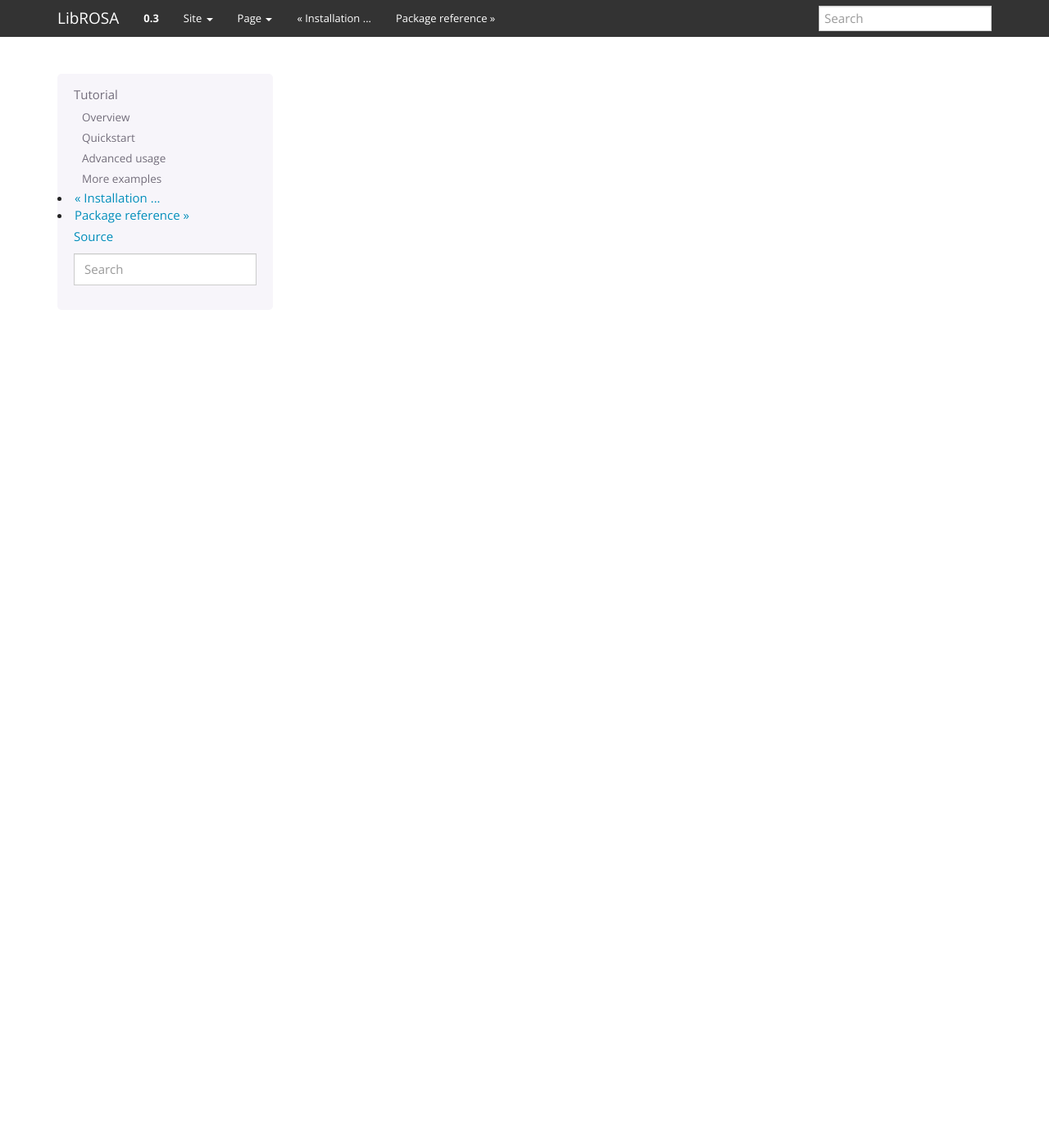
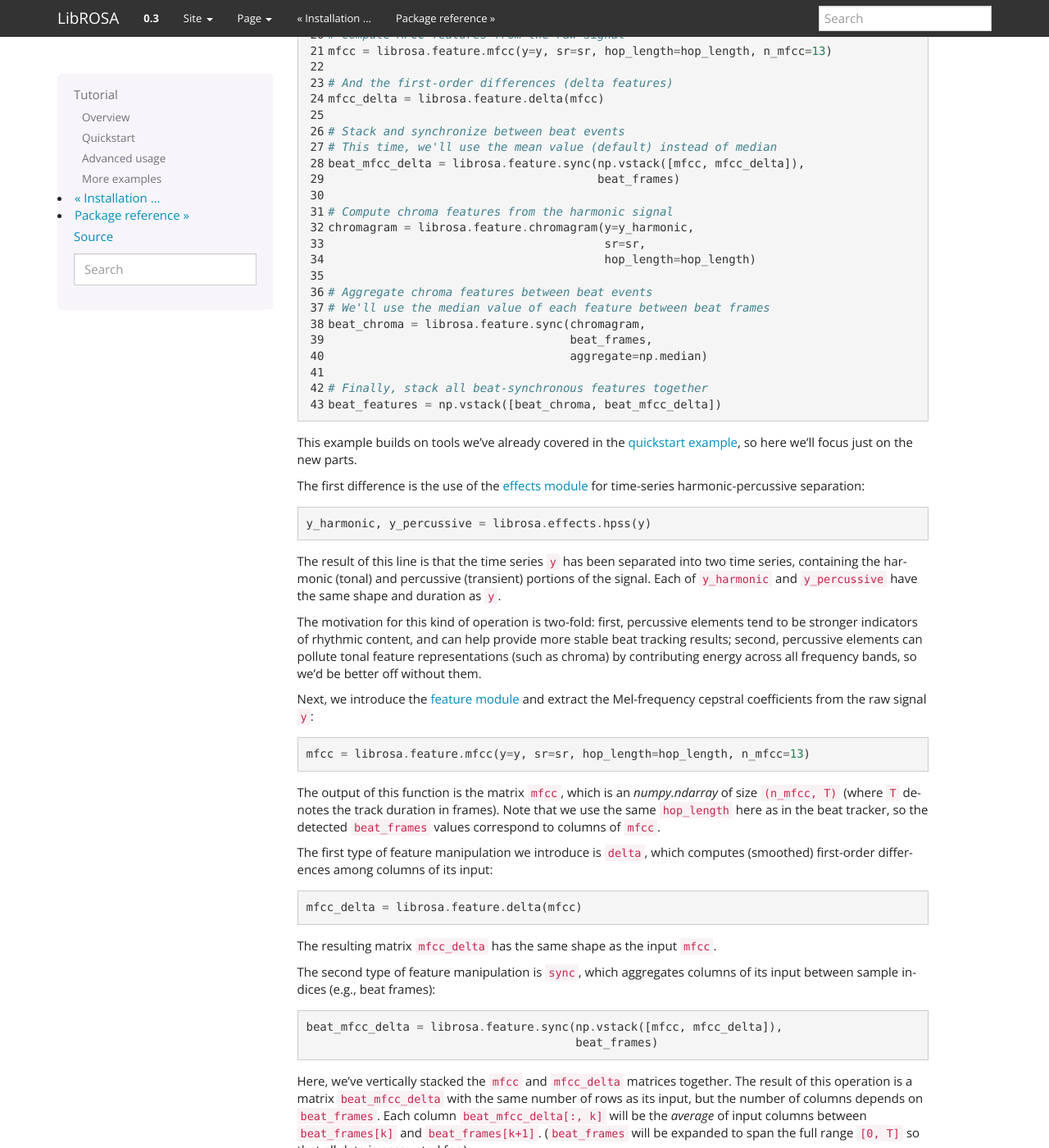
Before and after one commit to librosa/librosa, a Sphinx documentation site: the page built from docs/tutorial.rst, in a window 1280 px wide and 1400 px high, scrolled down 3871 px. Shown: the whole window at 82% size. Built offline with Sphinx 7.4.7, drawn with Linux system fonts in a browser that asks for light colours; some of the changed text lies outside the part shown.

Commit message:
advanced example in tutorial

```diff
--- a/docs/tutorial.rst
+++ b/docs/tutorial.rst
@@ -66,6 +66,7 @@ The *librosa* package is structured as collection of submodules:
         Helper utilities (normalization, padding, centering, etc.)
 
 
+.. _quickstart:
 
 Quickstart
 ----------
@@ -75,6 +76,7 @@ Before diving into the details, we'll walk through a brief example program
     :linenos:
 
     # Beat tracking example
+    import librosa
 
     # 1. Get the file path to the included audio example
     filename = librosa.util.example_audio_file()
@@ -91,7 +93,7 @@ Before diving into the details, we'll walk through a brief example program
     print 'Estimated tempo: %0.2f beats per minute' % tempo
 
     # 4. Convert the frame indices of beat events into timestamps
-    beat_times = librosa.frames_to_time(beats, sr=sr, hop_length=hop_length)
+    beat_times = librosa.frames_to_time(beat_frames, sr=sr, hop_length=hop_length)
 
     print 'Saving output to beat_times.csv'
     librosa.output.times_csv('beat_times.csv', beat_times)
@@ -135,7 +137,7 @@ that the *k*\ th frame is centered around sample ``k * hop_length``.
 
 The next operation converts the frame numbers ``beat_frames`` into timings::
 
-    beat_times = librosa.frames_to_time(beats, sr=sr, hop_length=hop_length)
+    beat_times = librosa.frames_to_time(beat_frames, sr=sr, hop_length=hop_length)
 
 Now, ``beat_times`` will be an array of timestamps (in seconds) corresponding to
 detected beat events.
@@ -158,8 +160,138 @@ This is primarily useful for visualization purposes (e.g., using
 `Sonic Visualiser <http://www.sonicvisualiser.org>`_) or evaluation (e.g., using
 `mir_eval <https://github.com/craffel/mir_eval>`_).
 
+
 Advanced usage
 --------------
+
+Here we'll cover a more advanced example, integrating harmonic-percussive separation,
+multiple spectral features, and beat-synchronous feature aggregation.
+
+.. code-block:: python
+    :linenos:
+
+    # Feature extraction example
+
+    import numpy as np
+    import librosa
+
+    # Load the example clip
+    y, sr = librosa.load(librosa.util.example_audio_file())
+
+    # Separate harmonics and percussives into two waveforms
+    y_harmonic, y_percussive = librosa.effects.hpss(y)
+
+    # Set the hop length
+    hop_length = 64
+
+    # Beat track on the percussive signal
+    tempo, beat_frames = librosa.beat.beat_track(y=y_percussive,
+                                                 sr=sr,
+                                                 hop_length=hop_length)
+
+    # Compute MFCC features from the raw signal
+    mfcc = librosa.feature.mfcc(y=y, sr=sr, hop_length=hop_length, n_mfcc=13)
+
+    # And the first-order differences (delta features)
+    mfcc_delta = librosa.feature.delta(mfcc)
+
+    # Stack and synchronize between beat events
+    # This time, we'll use the mean value (default) instead of median
+    beat_mfcc_delta = librosa.feature.sync(np.vstack([mfcc, mfcc_delta]),
+                                           beat_frames)
+
+    # Compute chroma features from the harmonic signal
+    chromagram = librosa.feature.chromagram(y=y_harmonic,
+                                            sr=sr,
+                                            hop_length=hop_length)
+
+    # Aggregate chroma features between beat events
+    # We'll use the median value of each feature between beat frames
+    beat_chroma = librosa.feature.sync(chromagram,
+                                       beat_frames,
+                                       aggregate=np.median)
+
+    # Finally, stack all beat-synchronous features together
+    beat_features = np.vstack([beat_chroma, beat_mfcc_delta])
+
+
+This example builds on tools we've already covered in the :ref:`quickstart example
+<quickstart>`, so here we'll focus just on the new parts.
+
+The first difference is the use of the :ref:`effects module <effects>` for time-series
+harmonic-percussive separation::
+
+    y_harmonic, y_percussive = librosa.effects.hpss(y)
+
+The result of this line is that the time series ``y`` has been separated into two time
+series, containing the harmonic (tonal) and percussive (transient) portions of the
+signal.  Each of ``y_harmonic`` and ``y_percussive`` have the same shape and duration
+as ``y``.
+
+The motivation for this kind of operation is two-fold: first, percussive elements
+tend to be stronger indicators of rhythmic content, and can help provide more stable
+beat tracking results; second, percussive elements can pollute tonal feature
+representations (such as chroma) by contributing energy across all frequency bands, so
+we'd be better off without them.
+
+Next, we introduce the :ref:`feature module <feature>` and extract the Mel-frequency
+cepstral coefficients from the raw signal ``y``::
+
+    mfcc = librosa.feature.mfcc(y=y, sr=sr, hop_length=hop_length, n_mfcc=13)
+
+The output of this function is the matrix ``mfcc``, which is an *numpy.ndarray* of
+size ``(n_mfcc, T)`` (where ``T`` denotes the track duration in frames).  Note that we
+use the same ``hop_length`` here as in the beat tracker, so the detected ``beat_frames``
+values correspond to columns of ``mfcc``.
+
+The first type of feature manipulation we introduce is ``delta``, which computes
+(smoothed) first-order differences among columns of its input::
+
+    mfcc_delta = librosa.feature.delta(mfcc)
+
+The resulting matrix ``mfcc_delta`` has the same shape as the input ``mfcc``.
+
+The second type of feature manipulation is ``sync``, which aggregates columns of its
+input between sample indices (e.g., beat frames)::
+
+    beat_mfcc_delta = librosa.feature.sync(np.vstack([mfcc, mfcc_delta]),
+                                           beat_frames)
+
+Here, we've vertically stacked the ``mfcc`` and ``mfcc_delta`` matrices together.  The
+result of this operation is a matrix ``beat_mfcc_delta`` with the same number of rows
+as its input, but the number of columns depends on ``beat_frames``.  Each column
+``beat_mfcc_delta[:, k]`` will be the *average* of input columns between
+``beat_frames[k]`` and ``beat_frames[k+1]``.  (``beat_frames`` will be expanded to
+span the full range ``[0, T]`` so that all data is accounted for.)
+
+Next, we compute a chromagram using just the harmonic component::
+
+    chromagram = librosa.feature.chromagram(y=y_harmonic,
+                                            sr=sr,
+                                            hop_length=hop_length)
+
+After this line, ``chromagram`` will be a *numpy.ndarray* of size ``(12, T)``, and
+each row corresponds to a pitch class (e.g., *C*, *C#*, etc.).  Each column of
+``chromagram`` is normalized by its peak value, though this behavior can be overridden
+by setting the ``norm`` parameter.
+
+Once we have the chromagram and list of beat frames, we again synchronize the chroma
+between beat events::
+
+    beat_chroma = librosa.feature.sync(chromagram,
+                                       beat_frames,
+                                       aggregate=np.median)
+
+This time, we've replaced the default aggregate operation (*average*, as used above
+for MFCCs) with the *median*.  In general, any statistical summarization function can
+be supplied here, including `np.max()`, `np.min()`, `np.std()`, etc.
+
+Finally, the all features are vertically stacked again::
+
+    beat_features = np.vstack([beat_chroma, beat_mfcc_delta])
+
+resulting in a feature matrix ``beat_features`` of dimension
+``(12 + 13 + 13, # beat intervals)``.
 
 
 More examples
```
